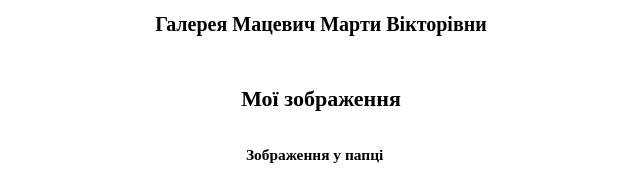
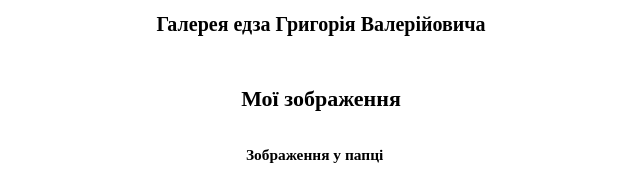
Before and after one commit to hryhorii11/web, a plain HTML site: page Lab_6/gallery.html in a window 1280 px wide. Shown: the top 176 px of the page, 319-959 px from the left. Drawn offline with Linux system fonts and the light colour scheme; grey boxes are pictures that could not be loaded.

Commit message:
Update gallery.html

```diff
--- a/Lab_6/gallery.html
+++ b/Lab_6/gallery.html
@@ -6,7 +6,7 @@
     <title>Title</title>
 </head>
 <body>
-  <h1>Галерея Мацевич Марти Вікторівни</h1>
+  <h1>Галерея едза Григорія Валерійовича</h1>
 
   <nav>
       <a href="index.html">Назад на головну</a>
```
